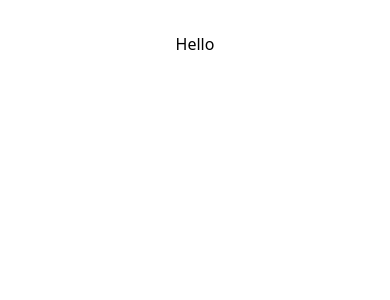
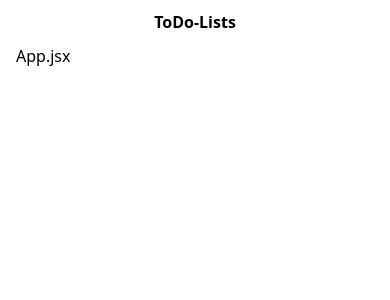
Before and after one commit to aroyan/challenge-4, a React (Vite) app: page / in a window 390 px wide. Shown: the top 300 px of the page. Built offline with nearby package versions, Linux system fonts and the light colour scheme.

Commit message:
wip: create layout component

```diff
--- a/src/App.css
+++ /dev/null
@@ -1,41 +0,0 @@
-#root {
-  max-width: 1280px;
-  margin: 0 auto;
-  padding: 2rem;
-  text-align: center;
-}
-
-.logo {
-  height: 6em;
-  padding: 1.5em;
-  will-change: filter;
-}
-.logo:hover {
-  filter: drop-shadow(0 0 2em #646cffaa);
-}
-.logo.react:hover {
-  filter: drop-shadow(0 0 2em #61dafbaa);
-}
-
-@keyframes logo-spin {
-  from {
-    transform: rotate(0deg);
-  }
-  to {
-    transform: rotate(360deg);
-  }
-}
-
-@media (prefers-reduced-motion: no-preference) {
-  a:nth-of-type(2) .logo {
-    animation: logo-spin infinite 20s linear;
-  }
-}
-
-.card {
-  padding: 2em;
-}
-
-.read-the-docs {
-  color: #888;
-}
--- a/src/App.jsx
+++ b/src/App.jsx
@@ -1,7 +1,7 @@
-import "./App.css";
+import Layout from "./components/Layout";
 
 function App() {
-  return <div className="App">Hello</div>;
+  return <Layout>App.jsx</Layout>;
 }
 
 export default App;
--- /dev/null
+++ b/src/components/Layout/index.jsx
@@ -0,0 +1,16 @@
+import { Link } from "react-router-dom";
+
+const Layout = ({ children }) => {
+  return (
+    <main>
+      <nav className="bg-white border-gray-200 text-black px-2 sm:px-4 py-2.5 dark:bg-gray-900 dark:text-white">
+        <Link to="/" className="font-bold text-center block">
+          ToDo-Lists
+        </Link>
+      </nav>
+      <section className="container px-4">{children}</section>
+    </main>
+  );
+};
+
+export default Layout;
--- a/src/main.jsx
+++ b/src/main.jsx
@@ -1,10 +1,19 @@
+import "./index.css";
 import React from "react";
 import ReactDOM from "react-dom/client";
 import App from "./App";
-import "./index.css";
+import Add from "./pages/Add";
+import Update from "./pages/Update";
+import { BrowserRouter, Routes, Route } from "react-router-dom";
 
 ReactDOM.createRoot(document.getElementById("root")).render(
   <React.StrictMode>
-    <App />
+    <BrowserRouter>
+      <Routes>
+        <Route path="/" element={<App />} />
+        <Route path="/update" element={<Update />} />
+        <Route path="/add" element={<Add />} />
+      </Routes>
+    </BrowserRouter>
   </React.StrictMode>
 );
--- /dev/null
+++ b/src/pages/Add.jsx
@@ -0,0 +1,7 @@
+import Layout from "../components/Layout";
+
+const Add = () => {
+  return <Layout>Add</Layout>;
+};
+
+export default Add;
--- /dev/null
+++ b/src/pages/Update.jsx
@@ -0,0 +1,7 @@
+import Layout from "../components/Layout";
+
+const Update = () => {
+  return <Layout>Update</Layout>;
+};
+
+export default Update;
```
